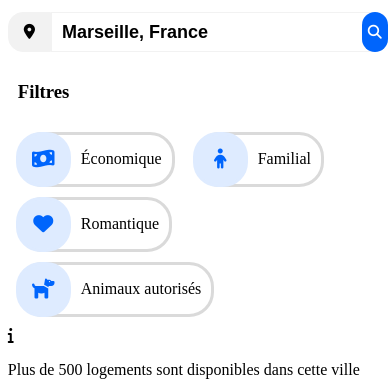
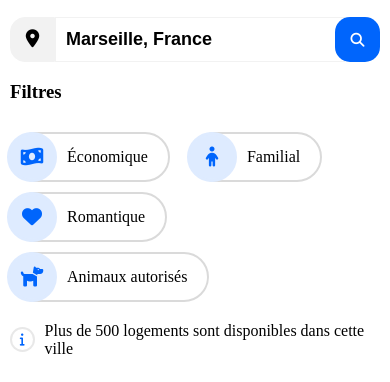
Before and after one commit to SoonLePapillon/Projet2_OC, a plain HTML site: page index.html in a window 390 px wide. Shown: the part 221-603 px from the top of the page. Drawn offline with Linux system fonts and the light colour scheme; a web font is replaced by a local one.

Commit message:
Save du 28/01 23h27

```diff
--- a/index.html
+++ b/index.html
@@ -95,19 +95,19 @@
                         </ul>
                     </div><!-- Fin - Les différents filtres -->
                 </div> <!-- Fin - Menu Filtres -->
-                <div>
-                    <i class="fa-solid fa-info"></i> <!-- alternative icone pro -->
-                    <p>Plus de 500 logements sont disponibles dans cette ville</p>
+                <div class="resultfilter">
+                    <span class="infoicn"><i class="fa-solid fa-info icni"></i></span> <!-- alternative icone pro -->
+                    <p class="pinfo">Plus de 500 logements sont disponibles dans cette ville</p>
                 </div>
             </header> <!-- Fin - Header -->
             <section id="Hébergements">
                 <!-- Section hébergements -->
-                <header>
+                <header class="headerheb">
                     <h1>Hébergement à Marseille</h1>
                 </header>
-                <div class="Tous_les_articles">
+                <div class="all_articles">
                     <!-- Tous les articles de la section -->
-                    <article class="Heb1"> <img
+                    <article class="Heb1 all_articles"> <img
                              src="Ressources/images/hebergements/4_small/marcus-loke-WQJvWU_HZFo-unsplash.jpg">
                         <h1>Auberge La Cannebière<h1> <br>
                                 <p>Nuit à partir de 25€</p><br>
@@ -119,7 +119,7 @@
                                     <i class="fa-regular fa-star"></i>
                                 </div>
                     </article> <!-- Hébergement 1 -->
-                    <article class="Heb2"> <img
+                    <article class="Heb2 all_articles"> <img
                              src="Ressources/images/hebergements/4_small/fred-kleber-gTbaxaVLvsg-unsplash.jpg">
                         <h1>Hôtel du port<h1> <br>
                                 <p>Nuit à partir de 52€</p><br>
@@ -131,7 +131,7 @@
                                     <i class="fa-solid fa-star"></i>
                                 </div>
                     </article> <!-- Hébergement 2-->
-                    <article class="Heb3"> <img
+                    <article class="Heb3 all_articles"> <img
                              src="Ressources/images/hebergements/4_small/reisetopia-B8WIgxA_PFU-unsplash.jpg">
                         <h1>Hôtel du port<h1> <br>
                                 <p>Nuit à partir de 76€</p><br>
@@ -143,7 +143,7 @@
                                     <i class="fa-regular fa-star"></i>
                                 </div>
                     </article> <!-- Hébergement 3-->
-                    <article class="Heb4"> <img
+                    <article class="Heb4 all_articles"> <img
                              src="Ressources/images/hebergements/4_small/annie-spratt-Eg1qcIitAuA-unsplash.jpg">
                         <h1>Hôtel de la mer<h1> <br>
                                 <p>Nuit à partir de 46e</p><br>
@@ -155,7 +155,7 @@
                                     <i class="fa-regular fa-star"></i>
                                 </div>
                     </article> <!-- Hébergement 4-->
-                    <article class="Heb5"> <img
+                    <article class="Heb5 all_articles"> <img
                              src="Ressources/images/hebergements/4_small/nicate-lee-kT-ZyaiwBe0-unsplash.jpg">
                         <h1>Auberge le panier <h1> <br>
                                 <p>Nuit à partir de 23€</p><br>
@@ -167,7 +167,7 @@
                                     <i class="fa-regular fa-star"></i>
                                 </div>
                     </article><!-- Hébergement 5-->
-                    <article class="Heb6"> <img
+                    <article class="Heb6 all_articles"> <img
                              src="Ressources/images/hebergements/4_small/febrian-zakaria-M6S1WvfW68A-unsplash.jpg">
                         <h1>Hôtel du port<h1> <br>
                                 <p>Nuit à partir de 52€</p>
--- a/style.css
+++ b/style.css
@@ -143,14 +143,15 @@ nav {
 }
 
 .dot {
-    font-size: 15px;
+    font-size: 18px;
 }
 
 .saisieBDR {
-    width: 350px;
+    width: 250px;
     height: 100%;
     border: 1px solid #F2F2F2;
     padding-left: 10px;
+    padding-right: 15px;
     font-weight: bold;
     font-size: large;
     outline: none;
@@ -166,9 +167,9 @@ input::placeholder {
 }
 
 .buttonBDR {
-    width: 100px;
+    width: 125px;
     height: 100%;
-    font-size: 14px;
+    font-size: 16px;
     font-weight: bold;
     color: white;
     border: 1px solid #0065FC;
@@ -190,6 +191,7 @@ input::placeholder {
 /* _____________________ DEBUT FILTRES _____________________ */
 
 .divfilter {
+    /* j'ai arrêté de comparer ici au 27/02 */
     /* div des filtres */
     display: flex;
     flex-flow: row wrap;
@@ -222,9 +224,9 @@ input::placeholder {
     display: flex;
     flex-flow: row nowrap;
     align-items: center;
-    border: 3px solid #dadada;
+    border: 2px solid #dadada;
     margin: 5px 20px 5px 0px;
-    height: 55px;
+    height: 50px;
     padding: 0px 20px 0px 5px;
     border-radius: 25px 25px 25px 25px;
     font-variation-settings: 'wght'700;
@@ -235,8 +237,8 @@ input::placeholder {
     display: flex;
     justify-content: center;
     align-items: center;
-    width: 55px;
-    height: 55px;
+    width: 50px;
+    height: 50px;
     margin: 0px 0px 0px 0px;
     background-color: #DEEBFF;
     border: 3px solid #DEEBFF;
@@ -246,14 +248,56 @@ input::placeholder {
     z-index: 2;
 }
 
+.resultfilter {
+    display: flex;
+    flex-flow: row nowrap;
+    align-items: center;
+    margin: 10px 0px 10px 0px;
+}
+
+.infoicn {
+    display: flex;
+    justify-content: center;
+    align-items: center;
+    width: 25px;
+    height: 25px;
+    margin: 0px 0px 0px 0px;
+    background-color: white;
+    border: 2px solid #dbdbdb9f;
+    border-radius: 25px 25px 25px 25px;
+}
+
 /* _____________________ FIN - FILTRES _____________________ */
+.icni {
+    color: #0065FC;
+    font-size: 13px;
+}
+
+.pinfo {
+    margin: 0 0 0 10px;
+}
+
 main {
     display: flex;
-    flex-flow: column wrap;
+    flex-flow: row wrap;
     order: 2;
     flex-flow: row wrap;
     width: 100%;
     max-height: 90%;
+}
+
+#Hébergements {
+    display: flex;
+    flex-flow: row wrap;
+}
+
+.headerheb {
+    width: 100%;
+}
+
+.all_articles img {
+    width: 200px;
+    height: 100px;
 }
 
 footer {
@@ -273,7 +317,7 @@ footer {
     }
 
     .bodyv {
-        margin-left: 2%;
+        margin-left: 0px;
     }
 
     .header1 {
@@ -304,50 +348,22 @@ footer {
         margin: 5px 0px 3px 10px;
     }
 
-    .divBDR {
-        margin-right: 10px;
-        height: 40px;
+    .p1 {
+        margin: 0 0 0 10px;
     }
 
-    /* .formBDR {
-        width: 100%;
-    } à voir si le bouton search dépasse toujours à droite*/
-
-
-    /* fin comparaison media et normal (25/02 23h20) */
-    .labelBDR {
-        display: flex;
-        justify-content: center;
-        align-items: center;
-        background-color: #F2F2F2;
-        height: 100%;
-        border: 1px solid #F2F2F2;
-        border-radius: 15px 0px 0px 15px;
-        padding: 12px;
-        flex-grow: 2;
-        max-width: 45px;
+    .divBDR {
+        margin: 20px 0px 0px 10px;
     }
 
-    .dot {
-        font-size: 15px;
+    .formBDR {
+        margin-right: 10px;
+        /* Pour pas que la loupe colle sur la droite */
     }
 
     .saisieBDR {
-        height: 100%;
         flex-grow: 1;
-        border: 1px solid #F2F2F2;
-        padding-left: 10px;
-        font-weight: bold;
-        flex-grow: 1;
-        outline: none;
-        /* Sert à retirer la bordure par défaut quand on clique sur la zone de saisie */
-        padding-right: 20px;
-    }
-
-    input::placeholder {
-        opacity: 100%;
-        color: black;
-        font-weight: bold;
+        /* La barre de saisie s'étend sur toute la largeur du bloc parent */
     }
 
     .buttonBDR {
@@ -377,57 +393,21 @@ footer {
     }
 
     /* _____________________ DEBUT FILTRES _____________________ */
-
     .divfilter {
-        display: flex;
-        flex-flow: row wrap;
-        justify-items: center;
-        align-items: center;
         margin-left: 10px;
     }
 
-    .hfilter {
-        margin-right: 25px;
+    .listbtnfilter {
+        margin: 5px 20px 5px 0px;
+
     }
 
-    .listbtnfilter {
-        display: flex;
-        flex-flow: row wrap;
-        margin: 5px 20px 5px 0px;
-        padding: 0px;
-    }
-
-    .icnfilter {
-        color: #0065FC;
-        padding: 5px;
-        font-size: 20px;
-    }
-
-    .btnfilter {
-        display: flex;
-        flex-flow: row nowrap;
-        align-items: center;
-        border: 3px solid #dadada;
-        margin: 5px 20px 5px 0px;
-        height: 55px;
-        padding: 0px 10px 0px 5px;
-        border-radius: 25px 25px 25px 25px;
-        font-variation-settings: 'wght'700;
-    }
-
-    .bordericn {
-        display: flex;
-        justify-content: center;
-        align-items: center;
-        width: 55px;
-        height: 55px;
-        margin: 0px 0px 0px 0px;
-        background-color: #DEEBFF;
-        border: 3px solid #DEEBFF;
-        border-radius: 25px 25px 25px 25px;
-        position: relative;
-        right: 10px;
-        z-index: 2;
-
+    .resultfilter {
+        margin-left: 10px;
     }
 }
+
+
+
+
++
```
